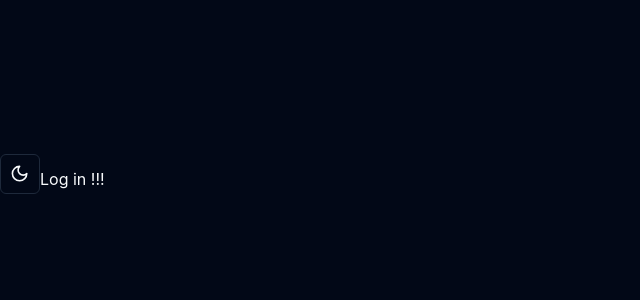
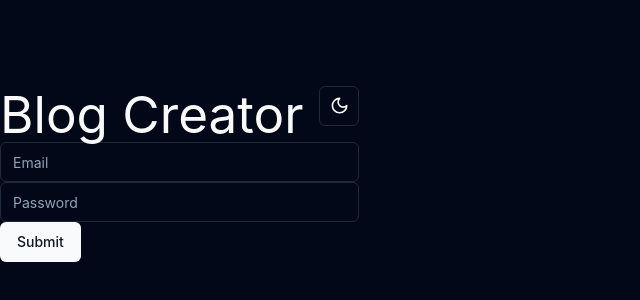
Before and after one commit to lernEarnBurn/blog-site, a React (Vite) app in the folder viewing-interface/: page /log-in in a window 1280 px wide. Shown: the part 226-526 px from the top of the page, without its empty margins (0-640 px from the left). Built offline with nearby package versions, Linux system fonts and the light colour scheme.

Commit message:
set up axios request in barebones login form

```diff
--- a/viewing-interface/package.json
+++ b/viewing-interface/package.json
@@ -14,6 +14,7 @@
     "@radix-ui/react-navigation-menu": "^1.1.4",
     "@radix-ui/react-slot": "^1.0.2",
     "@radix-ui/react-switch": "^1.0.3",
+    "axios": "^1.6.0",
     "class-variance-authority": "^0.7.0",
     "clsx": "^2.0.0",
     "lucide-react": "^0.290.0",
--- a/viewing-interface/src/components/LoginForm.tsx
+++ b/viewing-interface/src/components/LoginForm.tsx
@@ -1,5 +1,35 @@
+import axios from 'axios'
+
+import { Input } from "./ui/input"
+import { Button } from "./ui/button"
+
+type inputValue = string | null
+
 export function LoginForm(){
+  async function checkLoginCreds(): Promise<void>{
+    const emailValue: inputValue = document.querySelector('input[name="email"]').value
+    const passwordValue: inputValue = document.querySelector('input[name="password"]').value
+
+    if(emailValue && passwordValue){
+      axios.post('http://localhost:3000/log-in', {
+        email: emailValue,
+        password: passwordValue
+      })
+      .then(function (response) {
+        console.log(response);
+      })
+      .catch(function (error) {
+        console.log(error);
+      });
+    }
+  }
+
+
   return (
-    <>Log in !!!</>
+    <section>
+      <Input type="text" name="email" placeholder="Email"/>
+      <Input type="password" name="password" placeholder="Password"/>
+      <Button onClick={checkLoginCreds}>Submit</Button>
+    </section>
   )
 }
--- a/viewing-interface/src/components/NavBar.tsx
+++ b/viewing-interface/src/components/NavBar.tsx
@@ -3,8 +3,9 @@ import { ModeToggle } from "./mode-toggle"
 export function NavBar(){
 
   return (
-    <>
+    <nav className="flex gap-4">
+      <h1>Blog Creator</h1>
       <ModeToggle/>
-    </>
+    </nav>
   )
 }
--- /dev/null
+++ b/viewing-interface/src/components/ui/input.tsx
@@ -0,0 +1,25 @@
+import * as React from "react"
+
+import { cn } from "@/lib/utils"
+
+export interface InputProps
+  extends React.InputHTMLAttributes<HTMLInputElement> {}
+
+const Input = React.forwardRef<HTMLInputElement, InputProps>(
+  ({ className, type, ...props }, ref) => {
+    return (
+      <input
+        type={type}
+        className={cn(
+          "flex h-10 w-full rounded-md border border-input bg-background px-3 py-2 text-sm ring-offset-background file:border-0 file:bg-transparent file:text-sm file:font-medium placeholder:text-muted-foreground focus-visible:outline-none focus-visible:ring-2 focus-visible:ring-ring focus-visible:ring-offset-2 disabled:cursor-not-allowed disabled:opacity-50",
+          className
+        )}
+        ref={ref}
+        {...props}
+      />
+    )
+  }
+)
+Input.displayName = "Input"
+
+export { Input }
```
Also changed, not shown: 1 other file (tests, documents, lock files or other folders).
